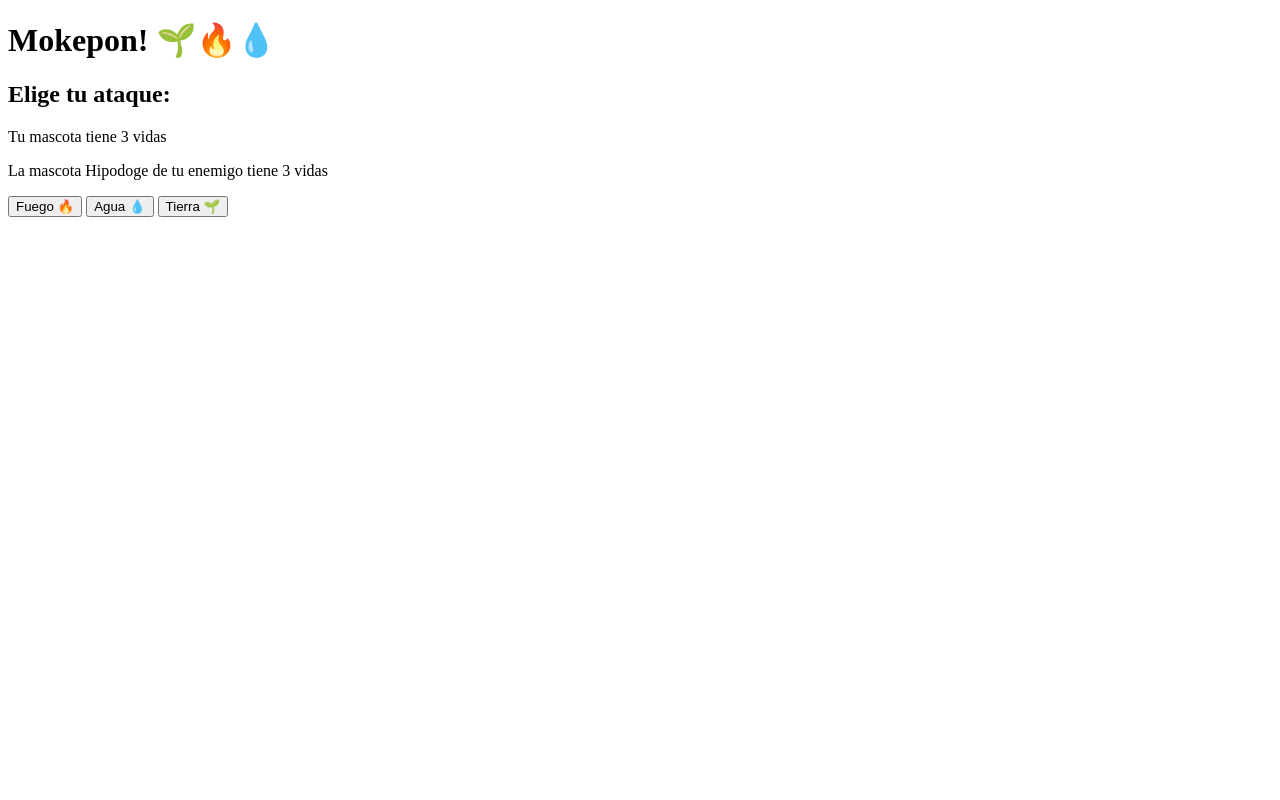
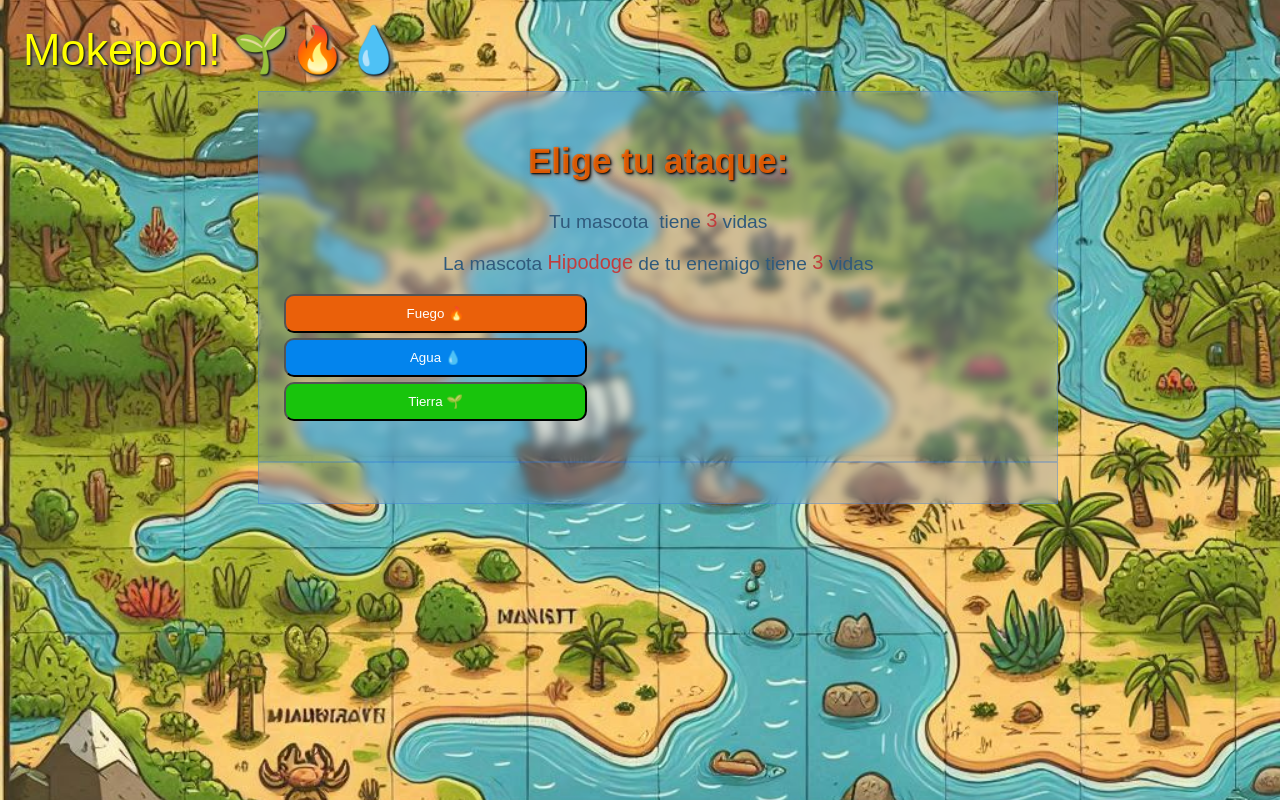
Before and after one commit to yguy8/paginasWeb, a plain HTML site: page platzi-course/mokepon/mokepon.html in a window 1280 px wide. Both pictures are taken after a click on the button "Seleccionar ✅". Drawn offline with Linux system fonts and the light colour scheme; a web font is replaced by a local one.

Commit message:
estilo a mokepon

```diff
--- /dev/null
+++ b/platzi-course/mokepon/mokepon.css
@@ -0,0 +1,198 @@
+:root {
+    /*hacer variables de los colors*/
+}
+
+body {
+    background-image: url(./mokepon.png);
+    /*url de la imagen */
+    background-size: cover;
+    /* Ajusta la imagen para que cubra todo el fondo */
+    background-repeat: no-repeat;
+    /* Evita que la imagen se repita */
+    background-position: center;
+    /* Centra la imagen en el fondo */
+}
+
+h1 {
+    color: yellow;
+    text-align: center;
+    text-shadow: 1px 1px 2px #000, 2px 2px 4px #555, 3px 3px 6px #aaa;
+    font-family: "Sigmar", sans-serif;
+    font-weight: 400;
+    font-style: normal;
+    font-size: 45px;
+    display: inline-block;
+    animation: jump 1s infinite;
+    margin: 15px;
+}
+
+@keyframes jump {
+
+    0%,
+    100% {
+        transform: translateY(0);
+    }
+
+    50% {
+        transform: translateY(-20px);
+    }
+
+}
+
+/* Cambio de color
+    font-size: 50px;
+    font-weight: bold;
+    animation: cambioColor 3s infinite;
+
+}
+
+@keyframes cambioColor {
+    0% { color: rgb(195, 182, 37); }
+    50% { color: rgb(255, 213, 0); }
+    100% { color: rgb(248, 248, 93); }
+}*/
+h2 {
+    text-shadow: 1px 1px 2px #000, 2px 2px 4px #555, 3px 3px 6px #aaa;
+    text-align: center;
+    color: rgb(48, 90, 124);
+    font-family: "Sigmar", sans-serif;
+    font-weight: 400;
+    font-style: normal;
+
+}
+
+.texto-animado-dos {
+    font-size: 35px;
+    font-weight: bold;
+    animation: cambioColorDos 3s infinite;
+
+}
+
+@keyframes cambioColorDos {
+    0% {
+        color: rgb(65, 209, 17);
+    }
+
+    50% {
+        color: rgb(2, 200, 255);
+    }
+
+    100% {
+        color: rgba(255, 102, 0, 0.858);
+    }
+}
+
+
+
+.caja {
+    text-align: center;
+    color: rgb(48, 90, 124);
+    font-family: "Sigmar", sans-serif;
+    font-weight: 400;
+    font-style: normal;
+
+}
+
+/* Esto hacia qiue brincara
+
+   font-size: 15px;
+    display: inline-block;
+    animation: jump 1s infinite;
+}
+
+@keyframes jump {
+    0%, 100% {
+        transform: translateY(0);
+    }
+    50% {
+        transform: translateY(-20px);
+    }
+}*/
+
+section {
+    margin-left: 250px;
+    padding: 20px;
+    display: grid;
+    width: 60%;
+    height: auto;
+    background: rgba(110, 157, 228, 0.3);
+    -webkit-backdrop-filter: blur(5px);
+    backdrop-filter: blur(5px);
+    border: 1.5px solid rgba(41, 113, 221, 0.3)
+}
+
+button {
+    font-family: "Sigmar", sans-serif;
+    font-weight: 400;
+    font-style: normal;
+    margin: auto;
+    display: block;
+    width: 40%;
+    padding: 10px;
+    border-radius: 10px;
+    background-color: rgba(60, 218, 17, 0.811);
+}
+
+.fuego {
+    display: block;
+    align-items: center;
+    background-color: rgb(234, 96, 10);
+    color: #ffffff;
+    cursor: pointer;
+    margin: 5px;
+}
+
+.agua {
+    display: block;
+    align-items: center;
+    background-color: rgb(3, 132, 237);
+    color: #ffffff;
+    cursor: pointer;
+    margin: 5px;
+}
+
+.tierra {
+    display: block;
+    align-items: center;
+    background-color: rgb(24, 196, 12);
+    color: #ffffff;
+    cursor: pointer;
+    margin: 5px;
+}
+
+.mensajes,
+p {
+    text-align: center;
+    color: rgb(48, 90, 124);
+    font-family: "Sigmar", sans-serif;
+    font-weight: 400;
+    font-style: normal;
+    font-size: larger;
+}
+
+.vidas,
+.animal {
+    color: rgb(194, 60, 60);
+    font-size: 20px;
+    display: inline-block;
+    animation: jumps 1s infinite;
+}
+
+@keyframes jumps {
+
+    0%,
+    100% {
+        transform: translateY(0);
+    }
+
+    50% {
+        transform: translateY(-10px);
+    }
+}
+
+div {
+    display: grid;
+    background-color: pink;
+    margin: 10px;
+    padding: 20px;
+}
--- a/platzi-course/mokepon/mokepon.html
+++ b/platzi-course/mokepon/mokepon.html
@@ -5,47 +5,63 @@
     <meta charset="UTF-8">
     <meta name="viewport" content="width=device-width, initial-scale=1.0">
     <title>MOKEPON! </title>
+    <link rel="stylesheet" href="mokepon.css">
     <script src="mokepon.js"></script>
+    <!--google fonts-->
+    <link rel="preconnect" href="https://fonts.googleapis.com">
+    <link rel="preconnect" href="https://fonts.gstatic.com" crossorigin>
+    <link
+        href="https://fonts.googleapis.com/css2?family=Mulish:ital,wght@0,200..1000;1,200..1000&family=Sigmar&display=swap"
+        rel="stylesheet">
+
 </head>
 
 <body>
-    <h1>Mokepon! 🌱🔥💧</h1>
-    <section id="mascota">
-        <h2>Elige tu mascota: </h2>
+    <h1 class="texto-animado">Mokepon! 🌱🔥💧</h1>
+    <section id="mascota" class="caja">
+        <h2 class="texto-animado-dos">Elige tu mascota: </h2>
+        <div>
             <label for="Hipodoge">Hipodoge</label>
             <input type="radio" name="mascota" id="Hipodoge"> <br>
-
+        </div>
+        <div>
             <label for="Tacupalma">Tacupalma</label>
             <input type="radio" name="mascota" id="Tacupalma"> <br>
-
-        <label for="Capipeo">Capipeo</label>
+        </div>
+        <div>
+            <label for="Capipeo">Capipepo</label>
             <input type="radio" name="mascota" id="Capipepo"> <br>
-
+        </div>
+        <div>
             <label for="Ratigueya">Ratigueya</label>
             <input type="radio" name="mascota" id="Ratigueya"> <br>
-
+        </div>
+        <div>
             <label for="Langostelvia">Langostelvia</label>
             <input type="radio" name="mascota" id="Langostelvia"> <br>
-
+        </div>
+        <div>
             <label for="Pydos">Pydos</label>
             <input type="radio" name="mascota" id="Pydos"> <br>
-
+        </div>
         <button id="boton-mascota">Seleccionar ✅</button>
     </section>
 
     <section id="ataque">
-        <h2>Elige tu ataque: </h2>
-        <p>Tu mascota <span id="mascota-jugador"></span> tiene <span id="vidas-jugador">3</span> vidas</p>
-        <p>La mascota <span id="mascota-enemigo"></span> de tu enemigo tiene <span id="vidas-enemigo">3</span> vidas</p>
+        <h2 class="texto-animado-dos">Elige tu ataque: </h2>
+        <p>Tu mascota <span id="mascota-jugador" class="animal"></span> tiene <span id="vidas-jugador"
+                class="vidas">3</span> vidas</p>
+        <p>La mascota <span id="mascota-enemigo" class="animal"></span> de tu enemigo tiene <span id="vidas-enemigo"
+                class="vidas">3</span> vidas</p>
         <p>
-            <button id="boton-fuego">Fuego 🔥</button>
-            <button id="boton-agua">Agua 💧</button>
-            <button id="boton-tierra">Tierra 🌱</button>
+            <button id="boton-fuego" class="fuego">Fuego 🔥</button>
+            <button id="boton-agua" class="agua">Agua 💧</button>
+            <button id="boton-tierra" class="tierra">Tierra 🌱</button>
         </p>
 
     </section>
 
-    <section id="mensajes">
+    <section id="mensajes" class="mensajes">
         <!--<p>Tu mascota atacó con <span id="ataque-jugador"> </span>, la mascota del enemigo atacó con <span id="ataque-enemigo"></span></p>-->
     </section>
 
```
Lines whose indentation alone changed are shown as unchanged.
